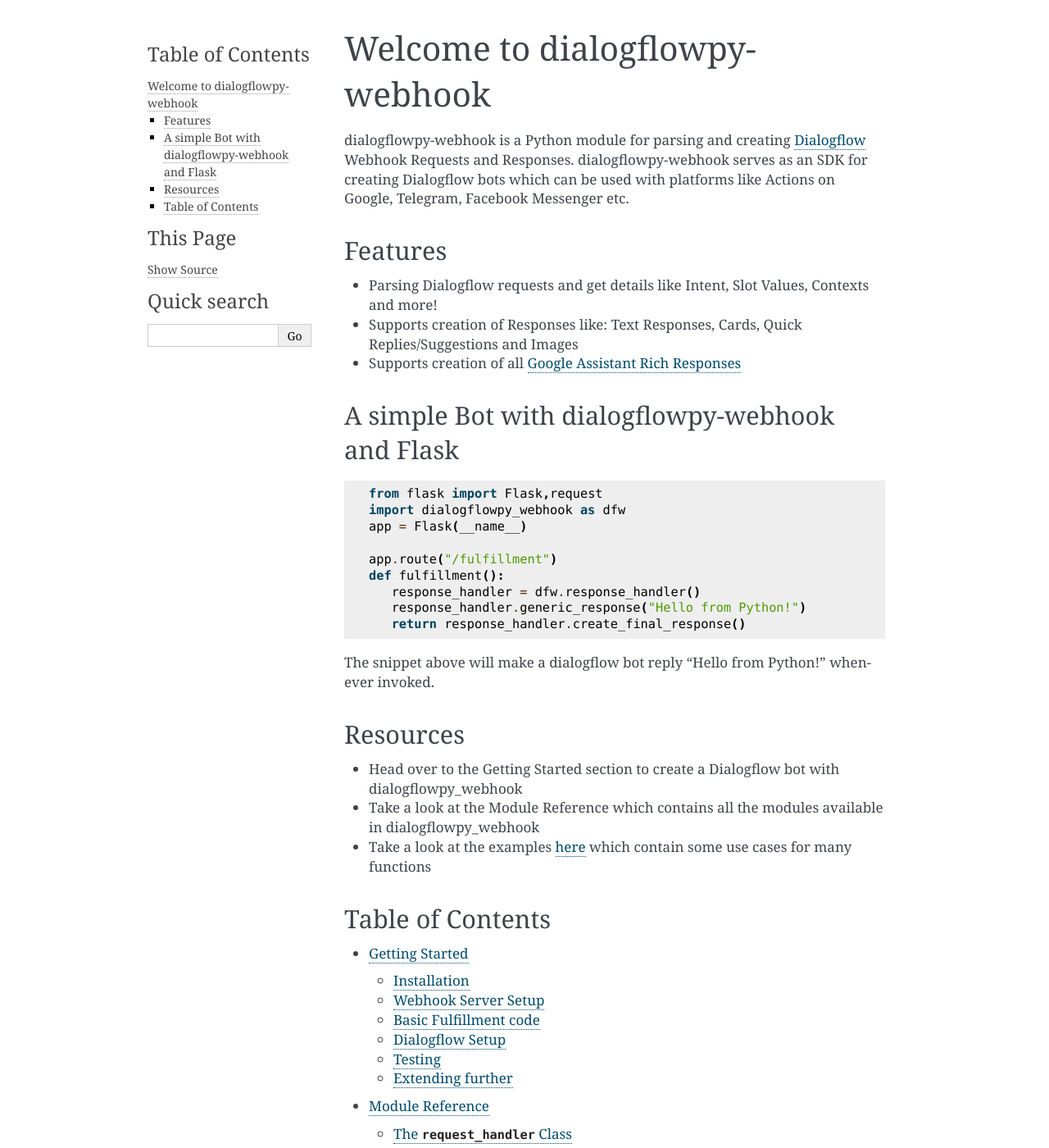
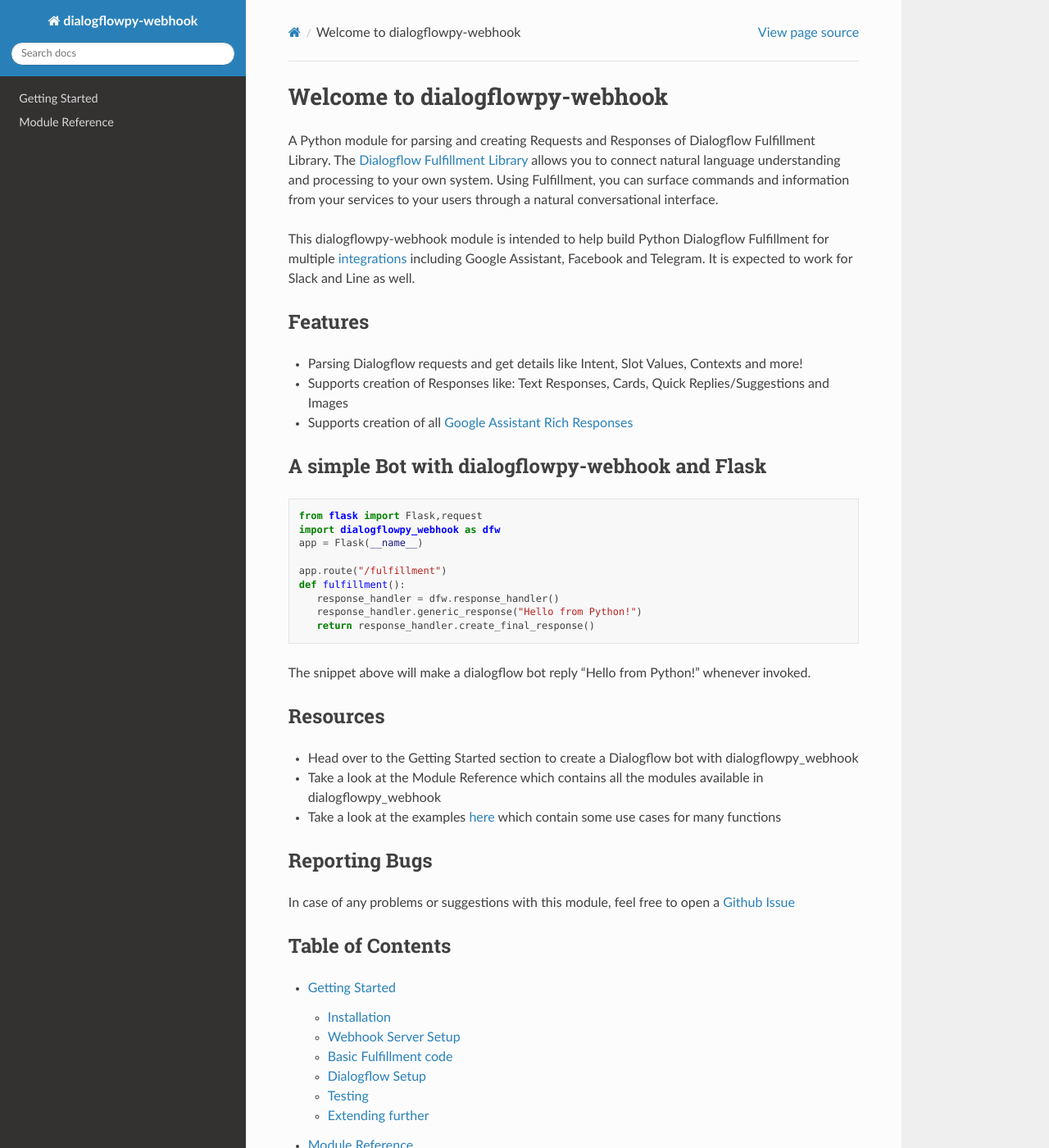
Before and after one commit to vishalbala-nps/dialogflowpy-webhook, a Sphinx documentation site: the page built from docs/source/index.rst, in a window 1280 px wide and 1400 px high. Shown: the whole window at 82% size. Built offline with Sphinx 7.4.7 and the Read the Docs theme 2.0.0, drawn with Linux system fonts in a browser that asks for light colours; some of the changed text lies outside the part shown.

Commit message:
Minor documentation changes and theme change

```diff
--- a/docs/source/conf.py
+++ b/docs/source/conf.py
@@ -47,8 +47,8 @@
 # The theme to use for HTML and HTML Help pages.  See the documentation for
 # a list of builtin themes.
 #
-#html_theme = "sphinx_rtd_theme"
-html_theme = 'alabaster'
+html_theme = "sphinx_rtd_theme"
+#html_theme = 'alabaster'
 # Add any paths that contain custom static files (such as style sheets) here,
 # relative to this directory. They are copied after the builtin static files,
 # so a file named "default.css" will overwrite the builtin "default.css".
--- a/docs/source/index.rst
+++ b/docs/source/index.rst
@@ -1,7 +1,9 @@
 ********************************
 Welcome to dialogflowpy-webhook
 ********************************
-dialogflowpy-webhook is a Python module for parsing and creating `Dialogflow <http://www.dialogflow.com/>`_ Webhook Requests and Responses. dialogflowpy-webhook serves as an SDK for creating Dialogflow bots which can be used with platforms like Actions on Google, Telegram, Facebook Messenger etc.
+A Python module for parsing and creating Requests and Responses of Dialogflow Fulfillment Library. The `Dialogflow Fulfillment Library <https://cloud.google.com/dialogflow/docs/fulfillment-overview>`_ allows you to connect natural language understanding and processing to your own system. Using Fulfillment, you can surface commands and information from your services to your users through a natural conversational interface.
+
+This dialogflowpy-webhook module is intended to help build Python Dialogflow Fulfillment for multiple `integrations <https://cloud.google.com/dialogflow/docs/integrations/>`_ including Google Assistant, Facebook and Telegram. It is expected to work for Slack and Line as well.
 
 Features
 #########
@@ -32,6 +34,10 @@
 * Take a look at the Module Reference which contains all the modules available in dialogflowpy_webhook
 * Take a look at the examples `here <https://github.com/vishalbala-nps/dialogflowpy-webhook/tree/master/examples>`_ which contain some use cases for many functions
 
+Reporting Bugs
+###############
+In case of any problems or suggestions with this module, feel free to open a `Github Issue <https://github.com/vishalbala-nps/dialogflowpy-webhook/issues>`_
+
 Table of Contents
 ##################
 
--- a/setup.py
+++ b/setup.py
@@ -5,7 +5,7 @@
 
 setup(
     name="dialogflowpy-webhook",
-    version="0.0.1",
+    version="1.0.0",
     description="A Python module for parsing and creating Dialogflow Requests and Responses",
     url="https://github.com/vishalbala-nps/dialogflowpy-webhook",
     author="Vishal Balasubramanian",
```
